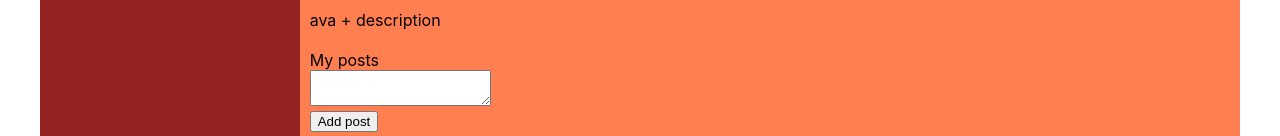
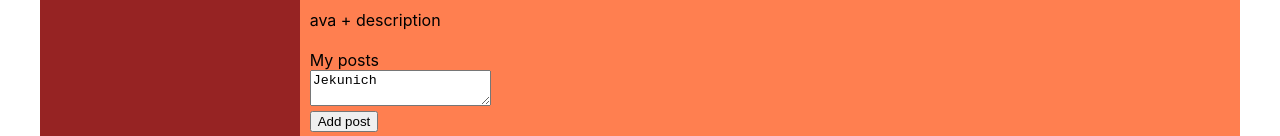
Before and after one commit to YevgeniyBukurIT/React, a React (Create React App) app: page /profile in a window 1280 px wide. Shown: the part 664-800 px from the top of the page. Built offline with nearby package versions, Linux system fonts and the light colour scheme; grey boxes are pictures that could not be loaded.

Commit message:
35 Lesson. Deleted render.js and insert renderEntireTree in index.js. Used new patern - subscribe

```diff
--- a/src/App.js
+++ b/src/App.js
@@ -4,23 +4,22 @@ import Header from './components/Header/Header'
 import NavBar from './components/navbar/HavBar'
 import Profile from './components/profile/Profile'
 import Dialogs from './components/dialogs/Dialogs'
-import { BrowserRouter, Route } from 'react-router-dom'
-import { addPost } from './redux/state'
+import { Route } from 'react-router-dom'
 
 
 const App = (props) => {
 
-
     return (
-
         <div className="app-wrapper">
             <Header/>
             <NavBar/>
             <div className={'app-wrapper-content'}>
 
                 <Route path={'/profile'} render={() =>
-                        <Profile state={props.state.profilePage}
+                    <Profile profilePage={props.state.profilePage}
                              addPost={props.addPost}
+                             updateNewPostChange={props.updateNewPostChange}
+
                     />}
                 />
 
--- a/src/components/profile/MyPosts/MyPosts.jsx
+++ b/src/components/profile/MyPosts/MyPosts.jsx
@@ -11,16 +11,22 @@ const MyPosts = (propsMyPosts) => {
     let newPostElements = React.createRef();
 
     let addPost = () =>{
-        debugger;
+
+        propsMyPosts.addPost()
+
+    }
+
+    let onPostChange = () =>{
         let text = newPostElements.current.value;
-        propsMyPosts.addPost(text)
+        propsMyPosts.updateNewPostChange(text);
+
     }
 
     return <div className={s.postBlock}>
         My posts
         <div>
             <div>
-                <textarea ref={newPostElements}> </textarea>
+                <textarea onChange={onPostChange} ref={newPostElements} value={propsMyPosts.newPostText} />
             </div>
             <div>
                 <button onClick={addPost}>Add post</button>
--- a/src/components/profile/Profile.jsx
+++ b/src/components/profile/Profile.jsx
@@ -10,8 +10,10 @@ const Profile = (propsProfile) => {
 
     return <div>
         <ProfileInfo />
-        <MyPosts dialogsData={propsProfile.state.dialogsData}
+        <MyPosts dialogsData={propsProfile.profilePage.dialogsData}
+                 newPostText={propsProfile.profilePage.newPostText}
                  addPost={propsProfile.addPost}
+                 updateNewPostChange={propsProfile.updateNewPostChange}
         />
     </div>
 }
--- a/src/index.js
+++ b/src/index.js
@@ -1,10 +1,28 @@
 import React from 'react'
+import ReactDOM from 'react-dom'
+import { BrowserRouter } from 'react-router-dom'
 import './index.css'
+import App from './App'
+import state, { addPost, subscribe } from './redux/state'
+import {updateNewPostChange} from './redux/state'
 import reportWebVitals from './reportWebVitals'
-import { renderEntireTree } from './render'
-import state from './redux/state'
 
+
+let renderEntireTree = (state) => {
+    ReactDOM.render(
+        <React.StrictMode>
+            <BrowserRouter>
+                <App state={state}
+                     addPost={addPost}
+                     updateNewPostChange={updateNewPostChange} />
+            </BrowserRouter>
+        </React.StrictMode>,
+        document.getElementById('root'),
+    )
+}
 renderEntireTree(state);
+
+subscribe(renderEntireTree)
 
 
 // If you want to start measuring performance in your app, pass a function
--- a/src/redux/state.js
+++ b/src/redux/state.js
@@ -1,4 +1,6 @@
-import {renderEntireTree} from '../render'
+let renderEntireTree = () =>{
+
+}
 
 let state = {
 
@@ -7,7 +9,8 @@ let state = {
             {message: 'firs dialog', likesCount: 12},
             {message: 'second dialog', likesCount: 10},
             {message: '3 dialog', likesCount: 12}
-        ]
+        ],
+        newPostText: 'Jekunich'
     },
 
     dialogsPage: {
@@ -28,16 +31,28 @@ let state = {
     }
 }
 
-export let addPost = (postMessage) => {
-    debugger;
+
+
+export const addPost = (postMessage) => {
     let newPost = {
-        message: postMessage,
+        message: state.profilePage.newPostText,
         likesCount: 333
     }
 
     state.profilePage.dialogsData.push(newPost)
-
+    state.profilePage.newPostText = ''
     renderEntireTree(state)
 }
 
+export const updateNewPostChange = (newText) => {
+
+    state.profilePage.newPostText = newText
+    renderEntireTree(state)
+}
+
+export const subscribe = (observer) => {
+    renderEntireTree = observer // наблюдатель - патерн, publisher-subscribe
+
+}
+
 export default state
--- a/src/render.js
+++ /dev/null
@@ -1,21 +0,0 @@
-import React from 'react'
-import ReactDOM from 'react-dom'
-import './index.css'
-import App from './App'
-import { addPost } from './redux/state'
-import { BrowserRouter } from 'react-router-dom'
-
-
-
-
-
-export let renderEntireTree = (state) => {
-    ReactDOM.render(
-        <React.StrictMode>
-            <BrowserRouter>
-                <App state={state} addPost={addPost}/>
-            </BrowserRouter>
-        </React.StrictMode>,
-        document.getElementById('root'),
-    )
-}
```
Lines whose indentation alone changed are shown as unchanged.
